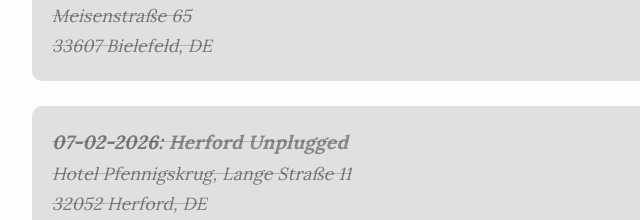
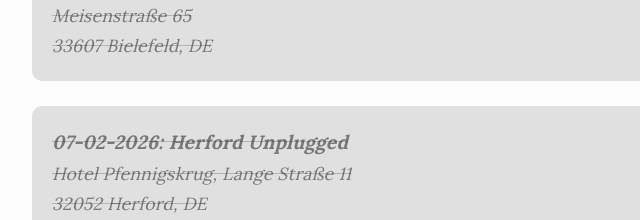
Before and after one commit to T-Ash-90/T-Ash-90.github.io, a plain HTML site: page shows.html in a window 1280 px wide. Shown: the part 5289-5509 px from the top of the page, 248-888 px from the left. Drawn offline with Linux system fonts and the light colour scheme.

Commit message:
minor change

```diff
--- a/styles.css
+++ b/styles.css
@@ -252,10 +252,16 @@ section {
     text-decoration-color: rgba(0, 0, 0, 0.2);
 }
 
-.shows-list li.past a {
-    color: #888;
+.shows-list li.past a,
+.shows-list li.past a:visited,
+.shows-list li.past a:hover,
+.shows-list li.past a:active,
+.shows-list li.past a:focus {
+    color: inherit;
+    text-decoration: none;
     pointer-events: none;
     cursor: default;
+    outline: none;
 }
 
 /* ---------------- Responsive ---------------- */
```
